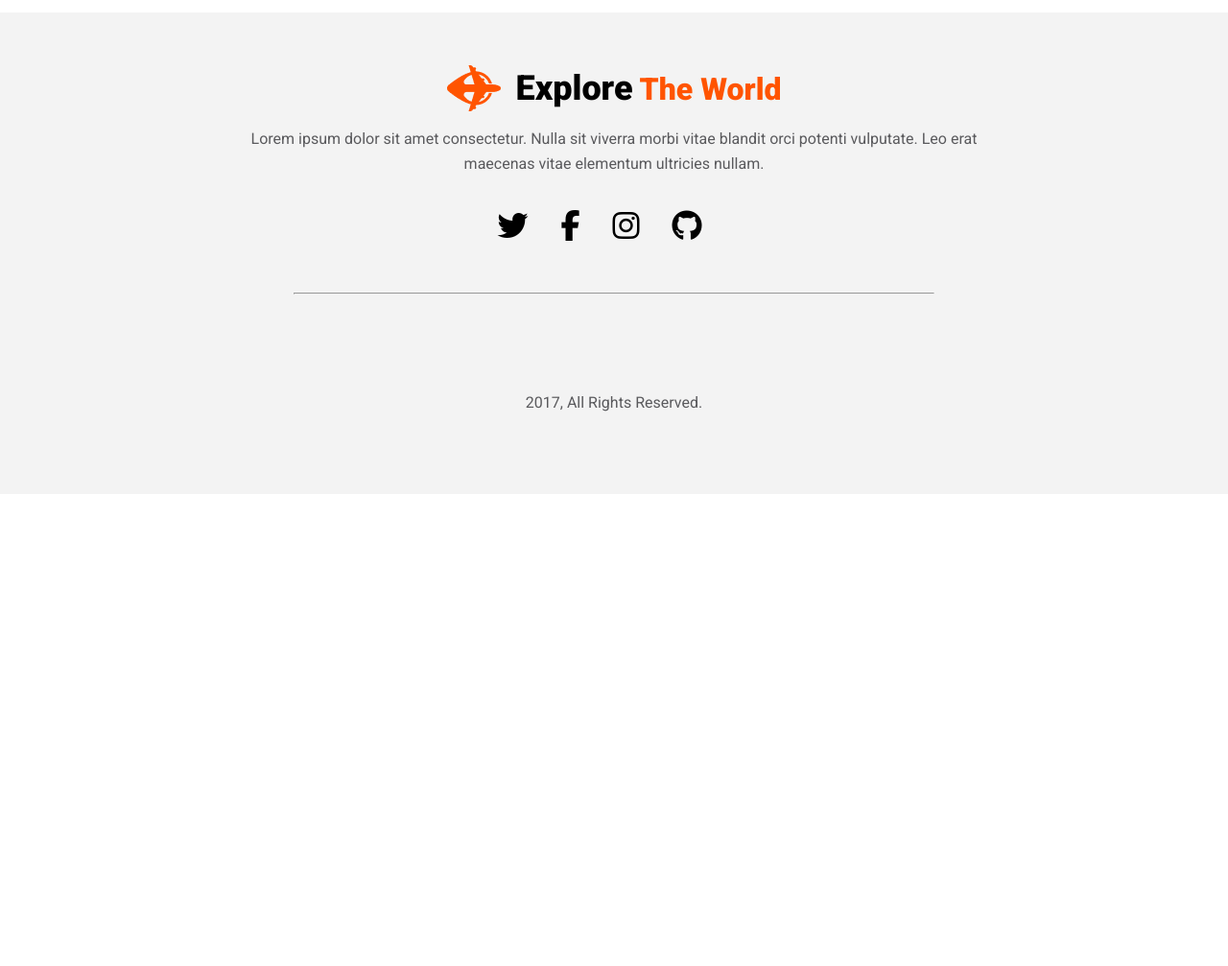
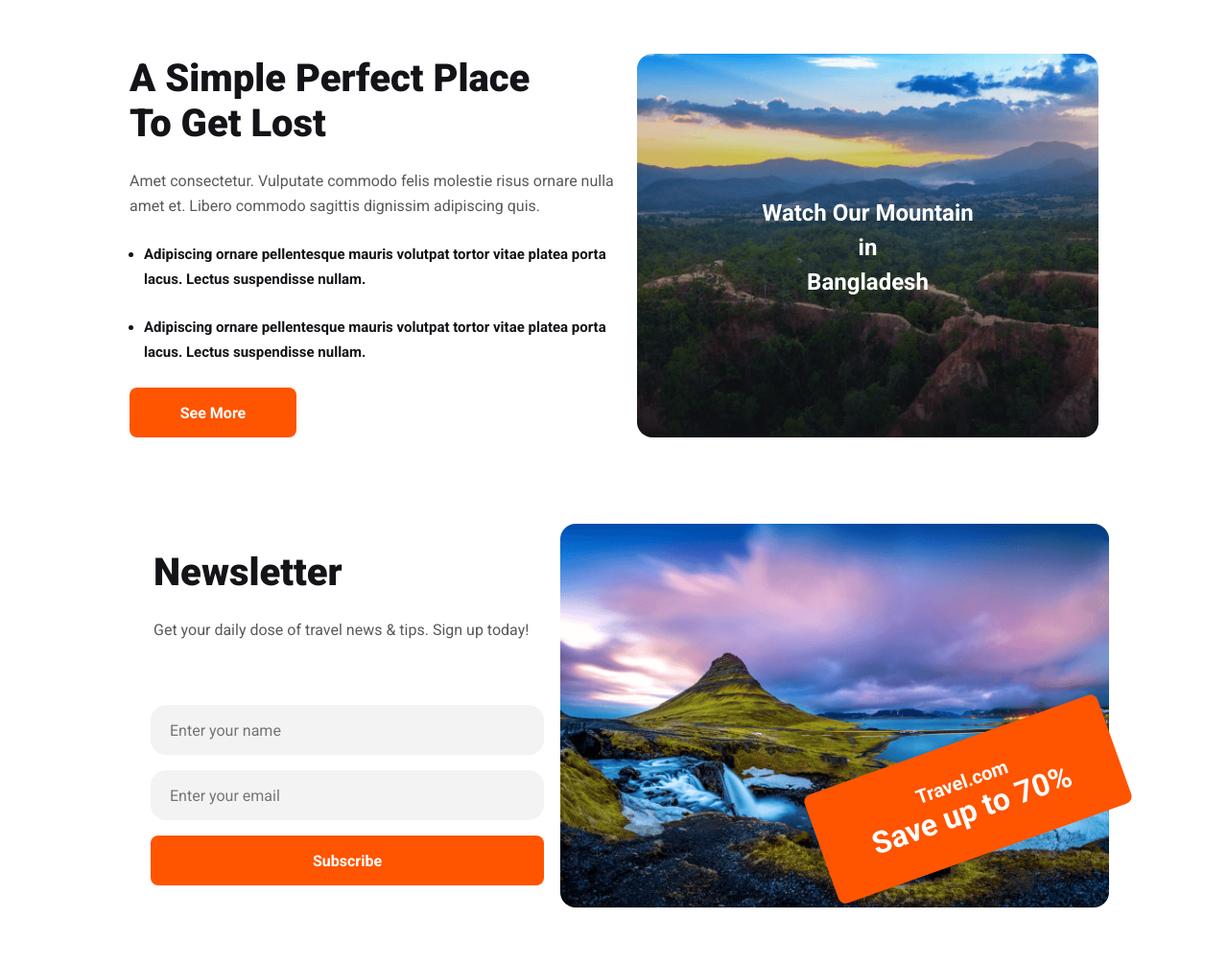
Before and after one commit to nayemkhan1999/Explore-The-World-Travel-Ture, a plain HTML site: page index.html in a window 1280 px wide. Shown: the part 5617-6624 px from the top of the page at 96% size. Before the commit the page ends 6132 px from the top, so only its background shows below. Drawn offline with Linux system fonts and the light colour scheme.

Commit message:
pusblished

```diff
--- a/index.html
+++ b/index.html
@@ -317,6 +317,82 @@
       </div>
       <!-- Section six Ends hare
       =============================-->
+
+      <!-- Section Seven and this section is optional starts hare
+      ========================================================= -->
+      <section class="optional-section">
+        <div class="video-text-content">
+          <h1 class="main-text">
+            A Simple Perfect Place <br />
+            To Get Lost
+          </h1>
+          <p class="main-article optional-article">
+            Amet consectetur. Vulputate commodo felis molestie risus ornare
+            nulla amet et. Libero commodo sagittis dignissim adipiscing quis.
+          </p>
+          <ul class="un-order-list">
+            <li>
+              Adipiscing ornare pellentesque mauris volutpat tortor vitae platea
+              porta lacus. Lectus suspendisse nullam.
+            </li>
+            <li>
+              Adipiscing ornare pellentesque mauris volutpat tortor vitae platea
+              porta lacus. Lectus suspendisse nullam.
+            </li>
+          </ul>
+          <button class="common-btn">See More</button>
+        </div>
+
+        <div class="video-content">
+          <h6 class="center-text">
+            Watch Our Mountain in <br />
+            Bangladesh
+          </h6>
+          <img src="Images/Group 40089.png" alt="" />
+        </div>
+      </section>
+      <!-- Section Seven and this section is optional Ends hare
+      ========================================================= -->
+
+      <!-- Section eight and this section also optional starts hare
+      ========================================================= -->
+      <section class="optional-section margin-down">
+        <div class="video-text-content">
+          <div class="padding-need">
+            <h1 class="main-text">Newsletter</h1>
+            <p class="main-article optional-article">
+              Get your daily dose of travel news & tips. Sign up today!
+            </p>
+          </div>
+          <div class="input-section">
+            <input
+              type="text"
+              name=""
+              placeholder="Enter your name"
+              id="name"
+            />
+            <input
+              type="email"
+              name=""
+              placeholder="Enter your email"
+              id="email"
+            />
+            <button class="common-btn input-btn">Subscribe</button>
+          </div>
+        </div>
+
+        <div class="video-content last-section">
+          <button class="common-btn offer-btn">
+            <span class="size-small"> Travel.com</span> <br /><span
+              class="size-big"
+              >Save up to 70%
+            </span>
+          </button>
+          <img class="last-img" src="Images/Rectangle 8 (1).png" alt="" />
+        </div>
+      </section>
+      <!-- Section eight and this section also optional ends hare
+      ========================================================= -->
     </main>
     <footer>
       <div class="footer-div">
--- a/style/resposive.css
+++ b/style/resposive.css
@@ -1,4 +1,4 @@
-@media screen and (max-width: 590px) {
+@media screen and (max-width: 580px) {
   .content,
   .button-section {
     flex-direction: column;
@@ -70,8 +70,15 @@
   ========================== */
   .main-section-one {
     flex-direction: column;
-    gap: 25px;
+    gap: 40px;
     padding: 25px;
+  }
+  .section-img img {
+    width: 471px;
+  }
+  .text-section,
+  .main-article {
+    width: 438px;
   }
 
   /* main section two starts hare
@@ -103,7 +110,7 @@
   =============================== */
   footer {
     padding: 20px;
-    margin: 80px 15px;
+    margin: 0px 15px;
   }
   .footer-article {
     width: 422px;
@@ -152,4 +159,48 @@
     gap: 31px;
     padding-top: 13px;
   }
+
+  /* Section seven
+  =============== */
+  .optional-section {
+    flex-direction: column;
+    padding: 20px;
+    width: 500px;
+    margin: 0px;
+  }
+  .video-content img {
+    min-width: 150%;
+    height: 306px;
+    object-fit: cover;
+    margin-top: 52px;
+    margin-left: -75px;
+    border-radius: 40px;
+    padding: 20px;
+  }
+  .optional-article {
+    width: 100%;
+  }
+  .main-text {
+    width: 355px;
+  }
+  .video-text-content,
+  .video-content {
+    width: 100%;
+    height: 457px;
+    padding: 50px;
+  }
+  /* Section eight  */
+  .offer-btn {
+    top: 55%;
+    left: 53%;
+    width: 231px;
+    height: 88px;
+  }
+  .input-section {
+    width: 386px;
+  }
+
+  .gallery-heading {
+    width: 523px;
+  }
 }
--- a/style/style.css
+++ b/style/style.css
@@ -444,6 +444,118 @@ ul li {
   background-repeat: no-repeat;
   position: relative;
 }
+
+/* Section Seven and this section is optional
+=========================================== */
+.optional-section {
+  max-width: 100%;
+  /* min-height: 800px; */
+  padding: 53px 135px;
+  margin: 0px auto;
+  margin-top: 100px;
+  display: flex;
+  align-items: center;
+  gap: 24px;
+}
+.video-text-content {
+  width: 50%;
+  min-height: 400px;
+}
+.video-content {
+  width: 50%;
+  min-height: 400px;
+  position: relative;
+}
+
+.center-text {
+  color: #fff;
+  text-align: center;
+  font-size: 24px;
+  font-weight: 700;
+  line-height: 36px;
+  position: absolute;
+  top: 50%;
+  left: 50%;
+  transform: translate(-50%, -50%);
+}
+
+.video-content img {
+  width: 100%;
+  height: 400px;
+  object-fit: cover;
+  border-radius: 16px;
+}
+
+.un-order-list li {
+  color: #131318;
+  font-size: 15px;
+  font-weight: 700;
+  line-height: 26px;
+  margin-left: 15px;
+}
+
+/* Section Eight and optional */
+.input-section {
+  display: flex;
+  flex-direction: column;
+  align-items: center;
+  width: 454px;
+
+  /* padding: 20px; */
+}
+.padding-need {
+  padding: 25px;
+  /* margin-top: 79px; */
+}
+#name,
+#email,
+.input-btn {
+  width: 410px;
+  height: 52px;
+  margin-top: 16px;
+}
+#name,
+#email {
+  border-radius: 16px;
+  border: none;
+  background: rgba(19, 19, 24, 0.05);
+  color: rgba(19, 19, 24, 0.3);
+  font-size: 16px;
+  font-weight: 400;
+  padding: 20px;
+}
+
+.offer-btn {
+  width: 324px;
+  height: 120px;
+  transform: rotate(-19.628deg);
+}
+.size-big {
+  font-size: 32px;
+  font-weight: 800px;
+}
+.size-small {
+  font-size: 20px;
+  font-weight: 400px;
+}
+.last-section .last-img {
+  width: 119%;
+  margin-left: -80px;
+}
+
+.last-section {
+  position: relative;
+}
+
+.offer-btn {
+  position: absolute;
+  top: 56%;
+  left: 38%;
+}
+
+.margin-down {
+  margin-top: -20px;
+}
 /* Footer section Starts Hare
 ============================*/
 
```
